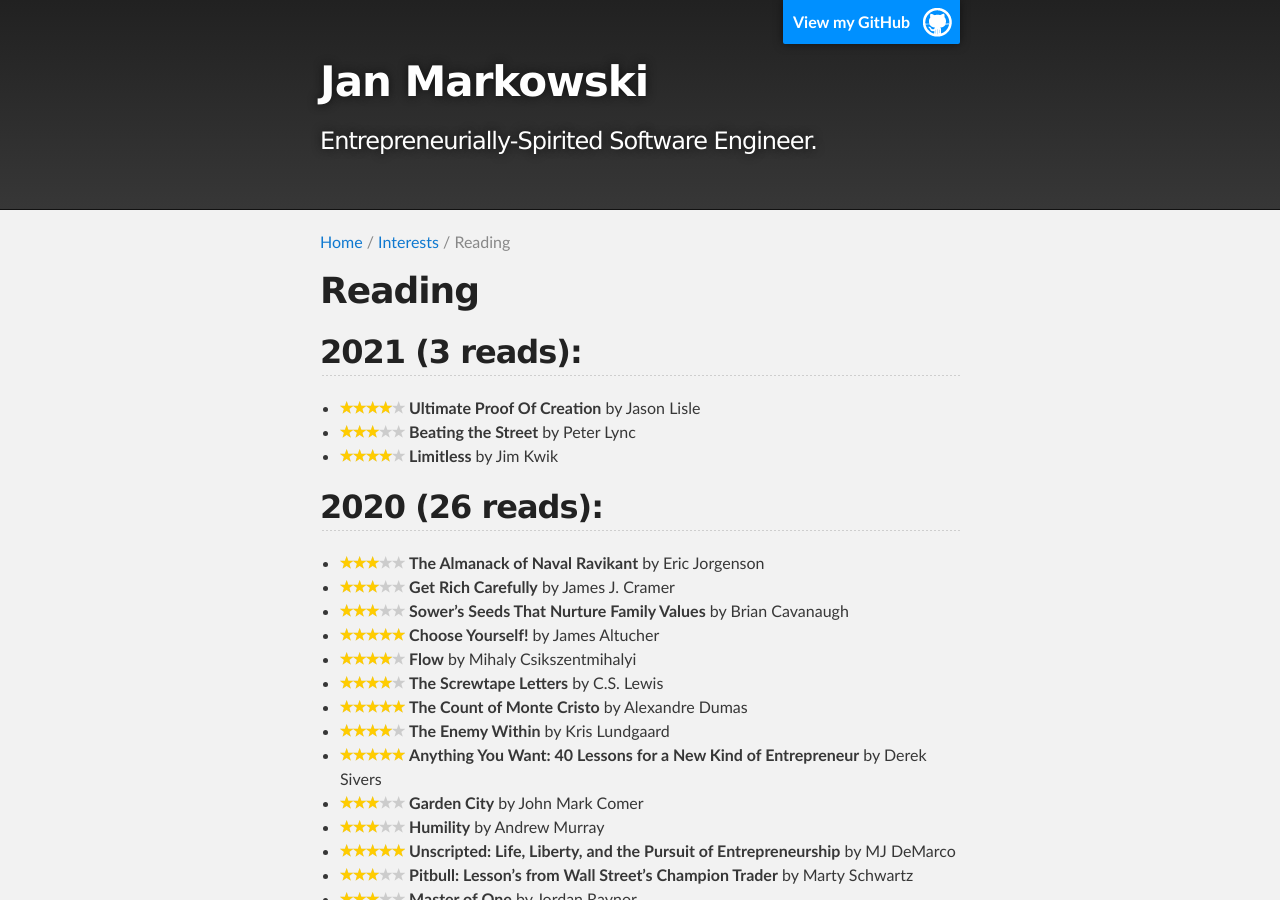
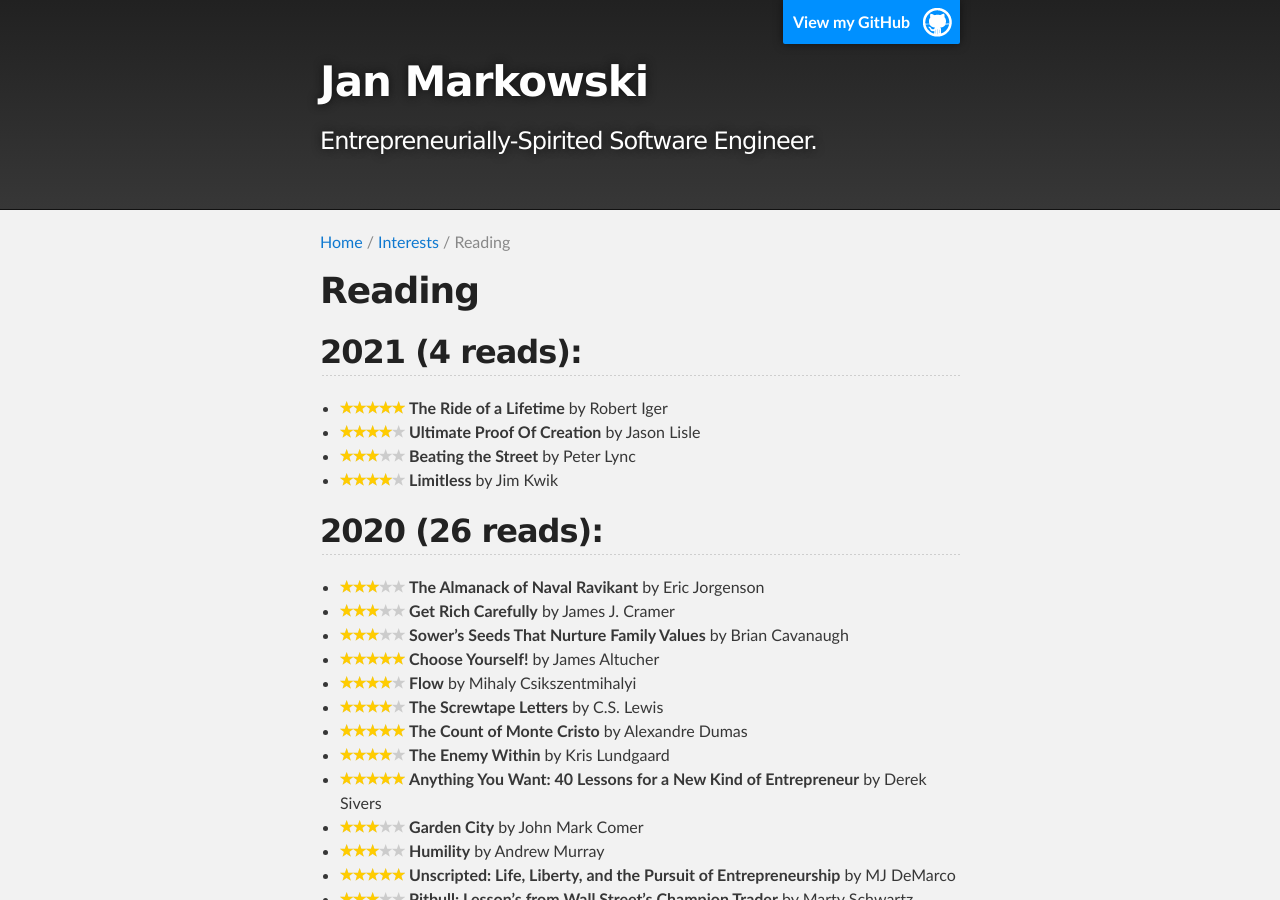
Before and after one commit to jmarkowski/jmarkowski.github.io, a Jekyll site: the page built from _interests/reading.md, in a window 1280 px wide and 900 px high. Built offline with Jekyll 4.4.1, drawn with Linux system fonts in a browser that asks for light colours.

Commit message:
Finished reading 'The Ride of a Lifetime'

```diff
--- a/_interests/reading.md
+++ b/_interests/reading.md
@@ -42,8 +42,9 @@
 </span>
 {% endcapture %}
 
-## 2021 (3 reads):
+## 2021 (4 reads):
 
+- {{ star5 }} __The Ride of a Lifetime__ by Robert Iger
 - {{ star4 }} __Ultimate Proof Of Creation__ by Jason Lisle
 - {{ star3 }} __Beating the Street__ by Peter Lync
 - {{ star4 }} __Limitless__ by Jim Kwik
```
